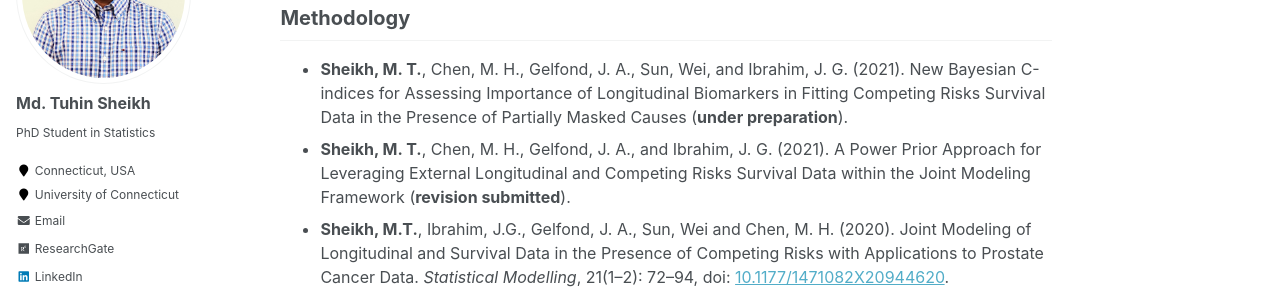
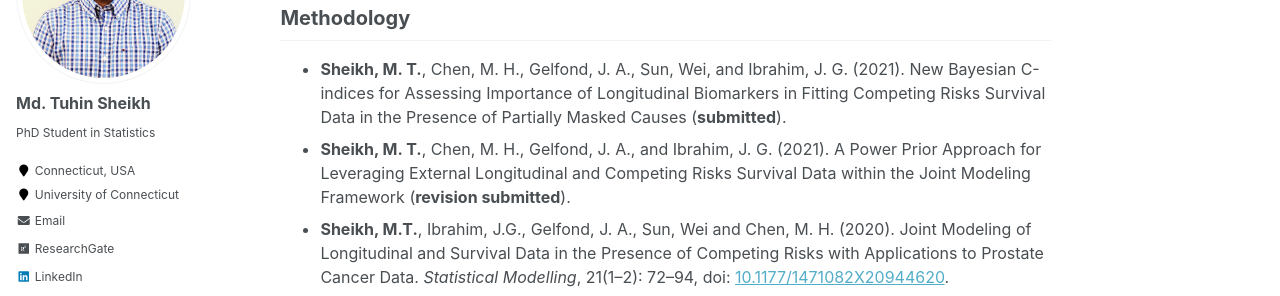
Before and after one commit to mdtuhinsheikh/mdtuhinsheikh.github.io, a Jekyll site: the page built from _pages/publications.md, in a window 1280 px wide and 1101 px high. Shown: the part 201-497 px from the top of the window. Built offline with Jekyll 4.4.1, drawn with Linux system fonts in a browser that asks for light colours.

Commit message:
Update publications.md

```diff
--- a/_pages/publications.md
+++ b/_pages/publications.md
@@ -9,7 +9,7 @@ A full list of publications can also be found in my
 
 ## Methodology
 - **Sheikh, M. T.**, Chen, M. H., Gelfond, J. A., Sun, Wei, and Ibrahim, J. G. (2021). New Bayesian C-indices for Assessing Importance of Longitudinal Biomarkers
-in Fitting Competing Risks Survival Data in the Presence of Partially Masked Causes (**under preparation**).
+in Fitting Competing Risks Survival Data in the Presence of Partially Masked Causes (**submitted**).
 - **Sheikh, M. T.**, Chen, M. H., Gelfond, J. A., and Ibrahim, J. G. (2021). A Power Prior Approach for Leveraging External Longitudinal and Competing Risks Survival Data within the Joint Modeling Framework (**revision submitted**).
 - **Sheikh, M.T.**, Ibrahim, J.G., Gelfond, J. A., Sun, Wei and Chen, M. H. (2020). Joint Modeling of Longitudinal and Survival Data in the Presence of Competing Risks with Applications to Prostate Cancer Data. *Statistical Modelling*, 21(1–2): 72–94, doi: [10.1177/1471082X20944620](https://journals.sagepub.com/doi/10.1177/1471082X20944620).
 
```
